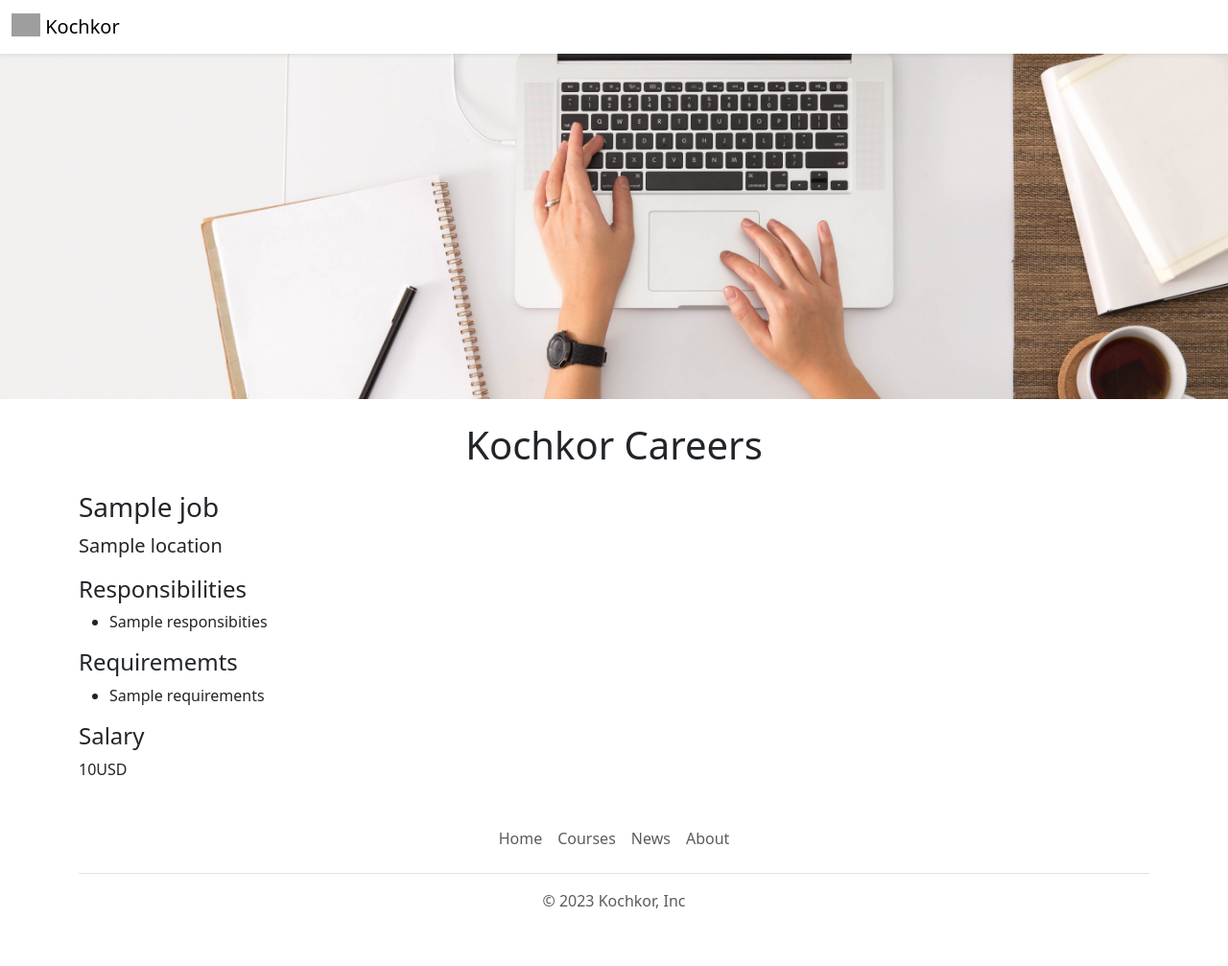
After one commit to darkusthanos/kochkor-careers-website-v2, a Flask app: template templates/jobpage.html in a window 1280 px wide. The commit adds this page. Shown: the whole page at 96% size. Run offline with Flask 3, Linux system fonts and the light colour scheme; the template is opened without the code that fills it: most values are stand-ins (such as "Sample title", 1, 10 or a date in 2020); grey boxes are pictures that could not be loaded.

Commit message:
dynamic pages for each job

```diff
--- a/app.py
+++ b/app.py
@@ -1,6 +1,6 @@
 from flask import Flask, render_template,jsonify
-from database import load_jobs_from_db ,
-load_job_from_db
+from database import (load_jobs_from_db,
+load_job_from_db)
 
 app = Flask(__name__)
 
@@ -11,8 +11,8 @@ app = Flask(__name__)
 def hello_kochkor():
   jobs = load_jobs_from_db()
   return render_template('home.html',
-                         jobs=jobs,
-                         company_name='Kochkor')
+                         jobs=jobs
+                         )
 
 @app.route("/api/jobs")
 def list_lobs():
@@ -21,8 +21,11 @@ def list_lobs():
 
 @app.route("/job/<id>")
 def show_job(id):
-  job = load_jobs_from_db(id)
-  return jsontify(job)
+  job = load_job_from_db(id)
+  if not job:
+    return "Not Found",404
+  return render_template('jobpage.html',
+                         job=job)
 
 if __name__ == "__main__":
   app.run(host='0.0.0.0', debug=True)
--- /dev/null
+++ b/templates/banner.html
@@ -0,0 +1,9 @@
+  <style>
+    #banner{
+      height:360px;
+      width:100%;
+      object-fit:cover;
+      margin-bottom:16px;
+    }
+  </style>
+    <img class="img-fluid" id="banner" src="https://kochkor-carrers-website.abylshaiymbetov.repl.co/static/banner.jpeg">
--- /dev/null
+++ b/templates/bootstrap.html
@@ -0,0 +1,4 @@
+<meta charset="UTF-8">
+  <meta http-equiv="X-UA-Compatible" content="IE=edge">
+  <meta name="viewport" content="width=device-width, initial-scale=1.0">
+   <link href="https://cdn.jsdelivr.net/npm/bootstrap@5.3.0-alpha1/dist/css/bootstrap.min.css" rel="stylesheet" integrity="sha384-GLhlTQ8iRABdZLl6O3oVMWSktQOp6b7In1Zl3/Jr59b6EGGoI1aFkw7cmDA6j6gD" crossorigin="anonymous">
--- a/templates/jobitem.html
+++ b/templates/jobitem.html
@@ -14,6 +14,6 @@
       {% endif %}
    </div>
    <div class="col-2 padding-right:16px">
-      <a href="mailto:hello@kochkor.ai?subject=Application for {{job['title']}}" type="button" class="btn btn-outline-primary float-right align-middle">Apply</a>
+      <a href="/job/{{job['id']}}" type="button" class="btn btn-outline-primary float-right align-middle">Apply</a>
       </div>
       </div>
--- /dev/null
+++ b/templates/jobpage.html
@@ -0,0 +1,33 @@
+<!DOCTYPE html>
+<head>
+
+  <title>{{job.title}} - KochkorCareers</title>
+  {% include 'bootstrap.html' %}
+</head>
+<body>
+  {% include 'nav.html' %}
+  {% include 'banner.html' %}
+   <div class="container">
+    <h1 class="text-center mt-2 mb-4">
+      Kochkor Careers
+    </h1>
+  <h3 class="mb-2">{{job.title}}</h3>
+  <p class="lead mt-0">{{job.location}}</p>
+  <h4>Responsibilities</h4>
+     <ul>
+      {%for line in job.responsibities.split("\n")%}
+       <li>{{line}}</li>
+       {% endfor %}
+     </ul>
+  <h4>Requirememts</h4>
+     <ul>
+       {% for line in job.requirements.split("\n") %}
+       <li>{{line}}</li>
+       {% endfor %}
+     </ul>
+  <h4>Salary</h4>
+  <p>{{job.salary}}{{job.currency}}</p>
+  </div>
+    {% include 'footer.html' %}
+</body>
+</html>
--- a/templates/nav.html
+++ b/templates/nav.html
@@ -1,6 +1,6 @@
 <nav class="navbar shadow-sm fixed-top bg-white">
   <div class="container-fluid">
-    <a class="navbar-brand" href="#">
+    <a class="navbar-brand" href="/">
       <img src="/static/logo.svg" alt="Logo" width="30" height="24" class="d-inline-block align-text-top">
       Kochkor
     </a>
```
Also changed, not shown: database.py (+12 -11 lines), templates/home.html (+3 -14 lines).
